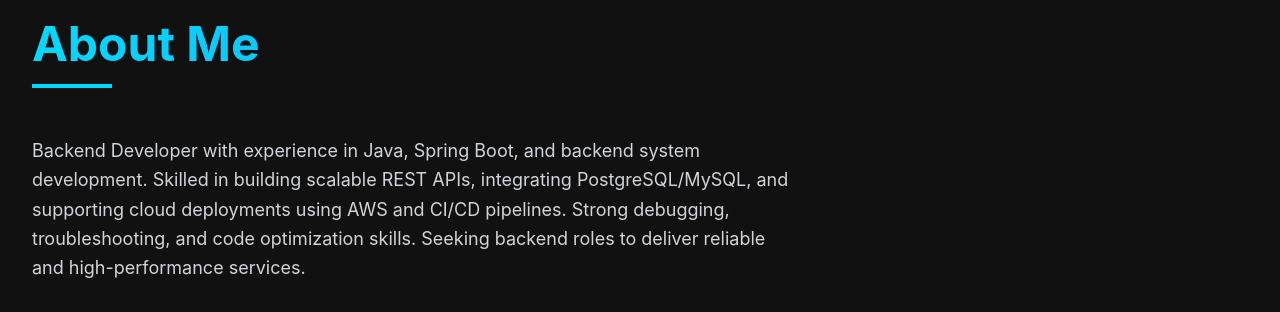
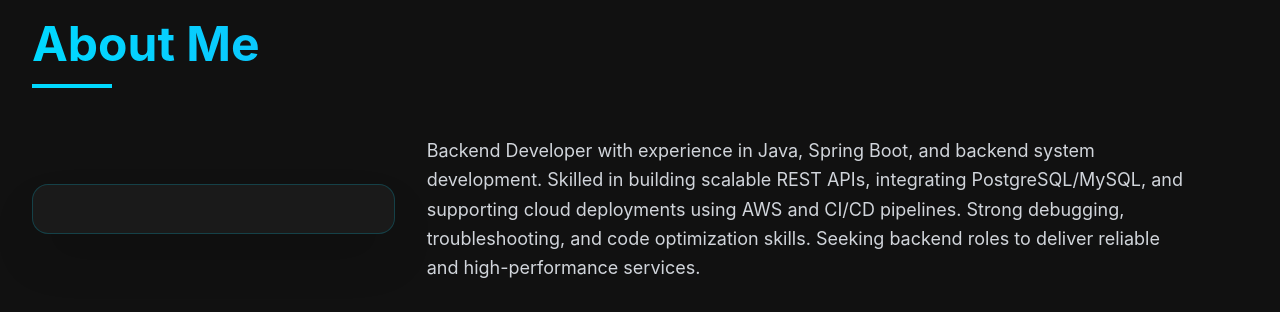
Before and after one commit to lnderjeet29/portfolio, a React (Vite) app: page / in a window 1280 px wide. Shown: the part 860-1172 px from the top of the page. Built offline with nearby package versions, Linux system fonts and the light colour scheme; no server answers.

Commit message:
Add Lottie chatbot animation to About section with zoom-in effects

```diff
--- a/package.json
+++ b/package.json
@@ -28,6 +28,7 @@
   },
   "dependencies": {
     "framer-motion": "^12.33.0",
+    "lottie-react": "^2.4.1",
     "react": "^19.2.4",
     "react-dom": "^19.2.4",
     "react-icons": "^5.5.0"
--- a/src/components/About.tsx
+++ b/src/components/About.tsx
@@ -2,6 +2,7 @@ import { motion } from 'framer-motion'
 import { summary } from '../data/portfolioData'
 import CodeSnippet from './CodeSnippet'
 import NetworkNodes from './NetworkNodes'
+import LottieAnimation from './LottieAnimation'
 
 const About = () => {
   const containerVariants = {
@@ -48,11 +49,65 @@ const About = () => {
 
           <motion.div
             variants={itemVariants}
-            className="max-w-3xl"
+            className="max-w-6xl"
           >
-            <p className="text-lg text-gray-300 leading-relaxed mb-6">
-              {summary}
-            </p>
+            <div className="grid grid-cols-1 lg:grid-cols-3 gap-8 items-center mb-8">
+              {/* Lottie Animation */}
+              <motion.div
+                variants={itemVariants}
+                className="lg:col-span-1 flex justify-center lg:justify-start"
+                initial={{ opacity: 0, x: -50, scale: 0.8 }}
+                whileInView={{ opacity: 1, x: 0, scale: 1 }}
+                viewport={{ once: true }}
+                transition={{ duration: 0.8, type: "spring" }}
+              >
+                <div className="relative w-full max-w-sm">
+                  <motion.div
+                    className="bg-dark-card rounded-2xl p-6 border border-accent-primary/20 shadow-2xl"
+                    whileHover={{
+                      scale: 1.05,
+                      borderColor: 'rgba(0, 217, 255, 0.5)',
+                      boxShadow: '0 0 30px rgba(0, 217, 255, 0.3)'
+                    }}
+                    transition={{ duration: 0.3 }}
+                  >
+                    <LottieAnimation
+                      animationPath="/assets/Live chatbot.lottie"
+                      className="w-full h-auto"
+                      loop={true}
+                      autoplay={true}
+                    />
+                  </motion.div>
+                  {/* Glow effect */}
+                  <motion.div
+                    className="absolute inset-0 bg-accent-primary/10 rounded-2xl blur-2xl -z-10"
+                    animate={{
+                      scale: [1, 1.2, 1],
+                      opacity: [0.3, 0.5, 0.3],
+                    }}
+                    transition={{
+                      duration: 3,
+                      repeat: Infinity,
+                      ease: "easeInOut"
+                    }}
+                  />
+                </div>
+              </motion.div>
+
+              {/* Summary Text */}
+              <motion.div
+                variants={itemVariants}
+                className="lg:col-span-2"
+                initial={{ opacity: 0, x: 50 }}
+                whileInView={{ opacity: 1, x: 0 }}
+                viewport={{ once: true }}
+                transition={{ duration: 0.8, delay: 0.2 }}
+              >
+                <p className="text-lg text-gray-300 leading-relaxed">
+                  {summary}
+                </p>
+              </motion.div>
+            </div>
 
             <div className="grid grid-cols-1 md:grid-cols-2 gap-6 mt-8">
               <motion.div
--- /dev/null
+++ b/src/components/LottieAnimation.tsx
@@ -0,0 +1,66 @@
+import { useEffect, useRef } from 'react'
+import { motion } from 'framer-motion'
+import lottie from 'lottie-web'
+import type { AnimationItem } from 'lottie-web'
+
+interface LottieAnimationProps {
+  animationPath: string
+  className?: string
+  loop?: boolean
+  autoplay?: boolean
+}
+
+const LottieAnimation = ({
+  animationPath,
+  className = '',
+  loop = true,
+  autoplay = true
+}: LottieAnimationProps) => {
+  const containerRef = useRef<HTMLDivElement>(null)
+  const animationRef = useRef<AnimationItem | null>(null)
+
+  useEffect(() => {
+    if (!containerRef.current) return
+
+    // Load Lottie animation
+    const anim = lottie.loadAnimation({
+      container: containerRef.current,
+      renderer: 'svg',
+      loop: loop,
+      autoplay: autoplay,
+      path: animationPath,
+    })
+
+    animationRef.current = anim
+
+    return () => {
+      if (animationRef.current) {
+        animationRef.current.destroy()
+      }
+    }
+  }, [animationPath, loop, autoplay])
+
+  return (
+    <motion.div
+      ref={containerRef}
+      className={className}
+      initial={{ opacity: 0, scale: 0.5 }}
+      whileInView={{ opacity: 1, scale: 1 }}
+      viewport={{ once: true, amount: 0.5 }}
+      transition={{ duration: 0.8, type: "spring", stiffness: 100 }}
+      whileHover={{ scale: 1.1, rotate: [0, -5, 5, -5, 0] }}
+      onHoverStart={() => {
+        if (animationRef.current) {
+          animationRef.current.setSpeed(1.5)
+        }
+      }}
+      onHoverEnd={() => {
+        if (animationRef.current) {
+          animationRef.current.setSpeed(1)
+        }
+      }}
+    />
+  )
+}
+
+export default LottieAnimation
```
Also changed, not shown: 2 other files (tests, documents, lock files or other folders).
